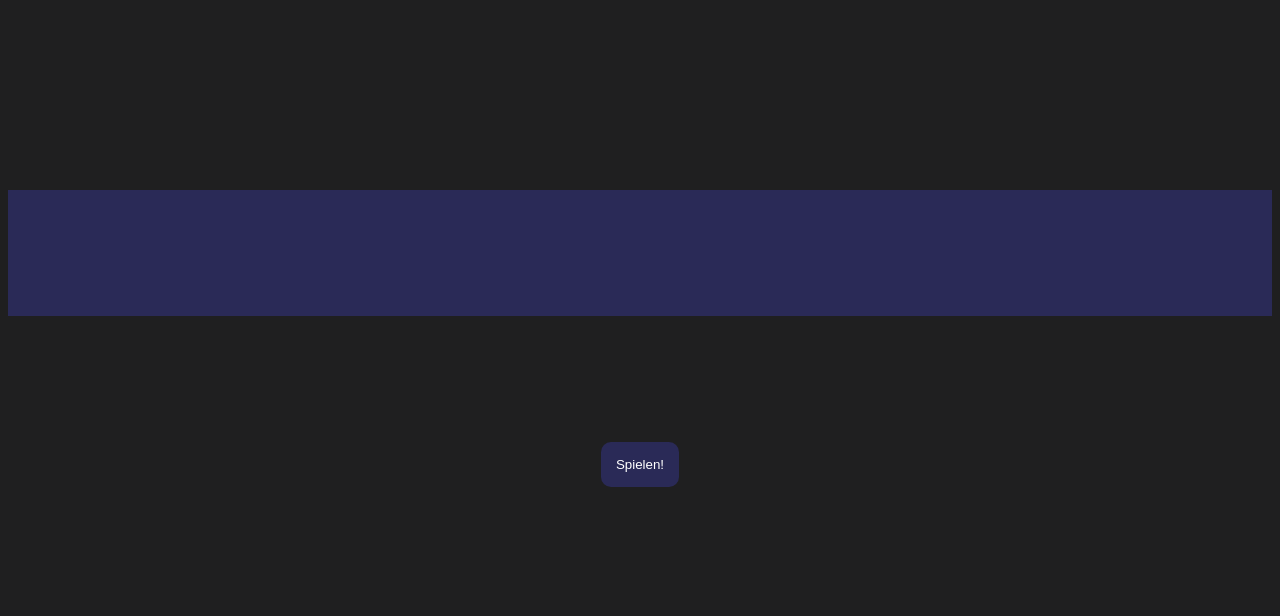
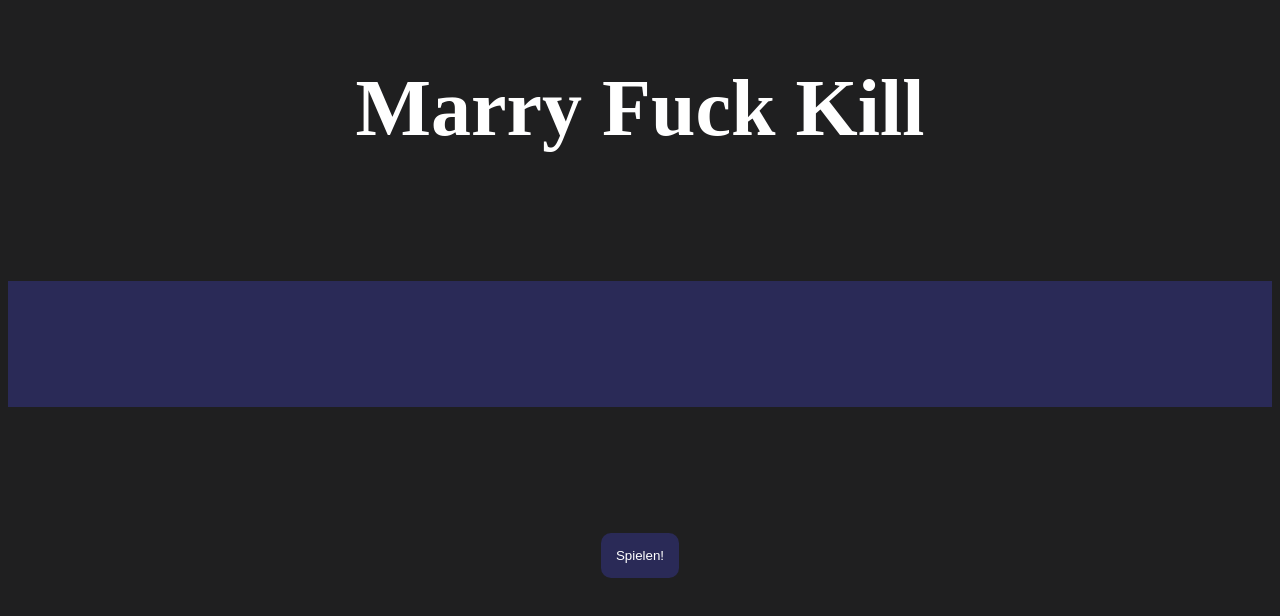
Before and after one commit to Yokyy/Yokyy.github.io, a plain HTML site: page index.html in a window 1280 px wide. Drawn offline with Linux system fonts and the light colour scheme.

Commit message:
index.html, Style.css

```diff
--- a/index.html
+++ b/index.html
@@ -9,6 +9,13 @@
     <link rel="stylesheet" href="style.css" />
 </head>
 <body>
+    <div id="Head">
+        <h1>
+            Marry Fuck Kill
+        </h1>
+
+    </div>
+
 
    <div id="Personen">
    <div id="Person1">
--- a/style.css
+++ b/style.css
@@ -25,7 +25,7 @@ body{
 #Personen{
     display: flex;
 
-    margin-top: 15%;
+    margin-top: 10%;
 }
 
 #Person1{
@@ -55,3 +55,15 @@ body{
     background-color: #2a2a57;
 
 }
+
+#head{
+    display: flex;
+    justify-content: center;
+}
+
+h1{
+    display: flex;
+    justify-content: center;
+    margin-top: 5%;
+    font-size: 500%;
+}
```
